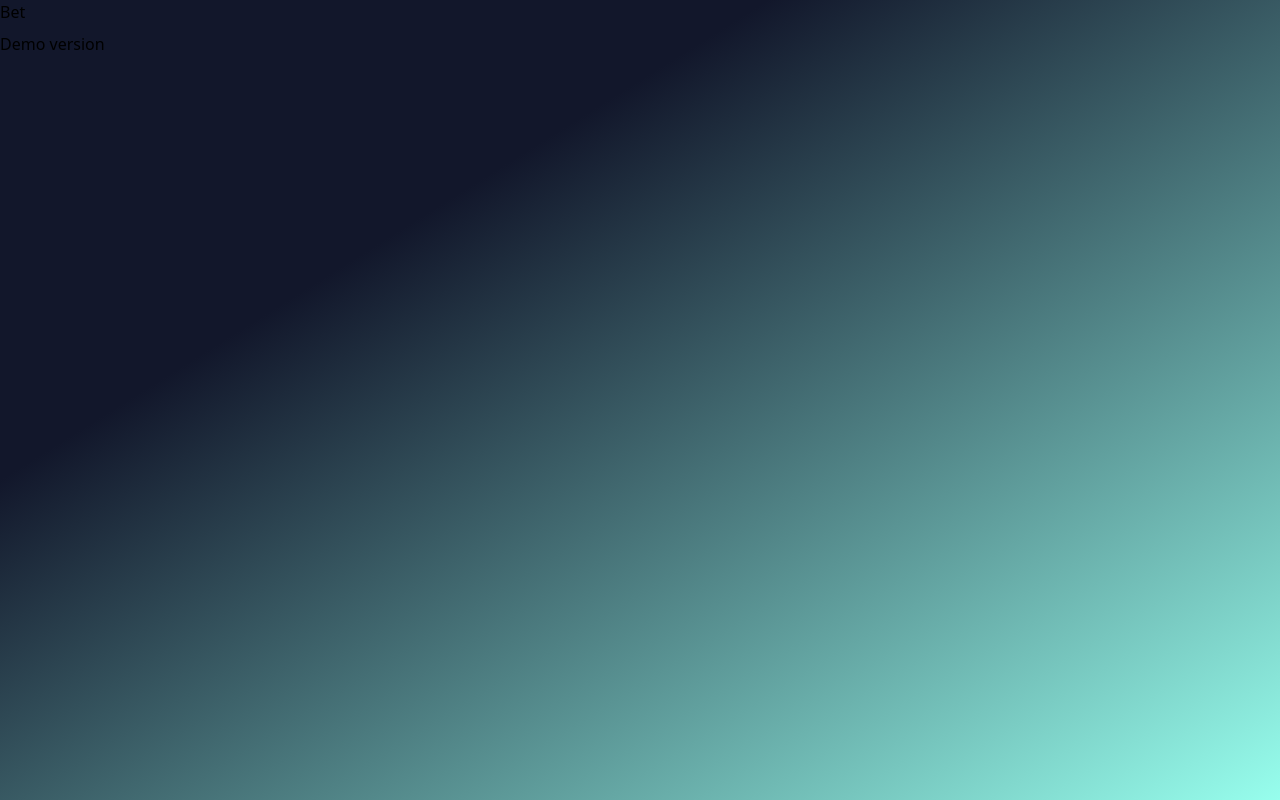
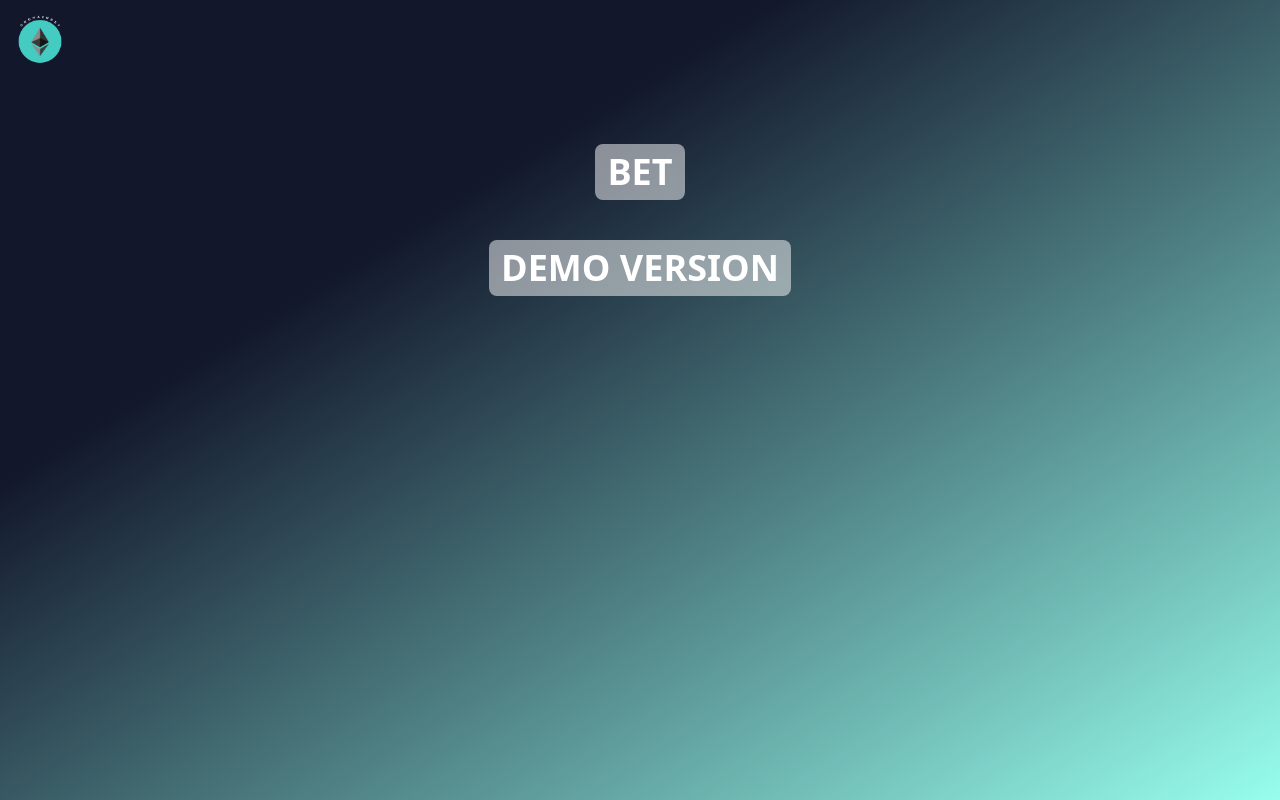
Before and after one commit to Jarjarsson/onchainbet, a Next.js app: page / in a window 1280 px wide. Built offline with nearby package versions, Linux system fonts and the light colour scheme.

Commit message:
Feat: landing page CSS

```diff
--- a/app/page.tsx
+++ b/app/page.tsx
@@ -1,12 +1,34 @@
 import Link from "next/link";
+import Image from "next/image";
 
 export default function Home() {
   return (
-    <main>
-      <div className="flex flex-col gap-2 ">
-        <Link href={"/bet"}>Bet</Link>
-        <Link href={"/demo"}>Demo version</Link>
-      </div>
-    </main>
+    <>
+      <header>
+        <Image
+          src="/logo.png"
+          alt="logo"
+          width={80}
+          height={80}
+          className="rounded-md"
+        />
+      </header>
+      <main>
+        <div className="flex flex-col gap-10 justify-center items-center pt-16 ">
+          <Link
+            href={"/bet"}
+            className="text-cc3 text-4xl font-bold bg-cc3/50 px-3 py-2 rounded-lg"
+          >
+            BET
+          </Link>
+          <Link
+            href={"/demo"}
+            className="text-cc3 text-4xl font-bold bg-cc3/50 px-3 py-2 rounded-lg"
+          >
+            DEMO VERSION
+          </Link>
+        </div>
+      </main>
+    </>
   );
 }
```
